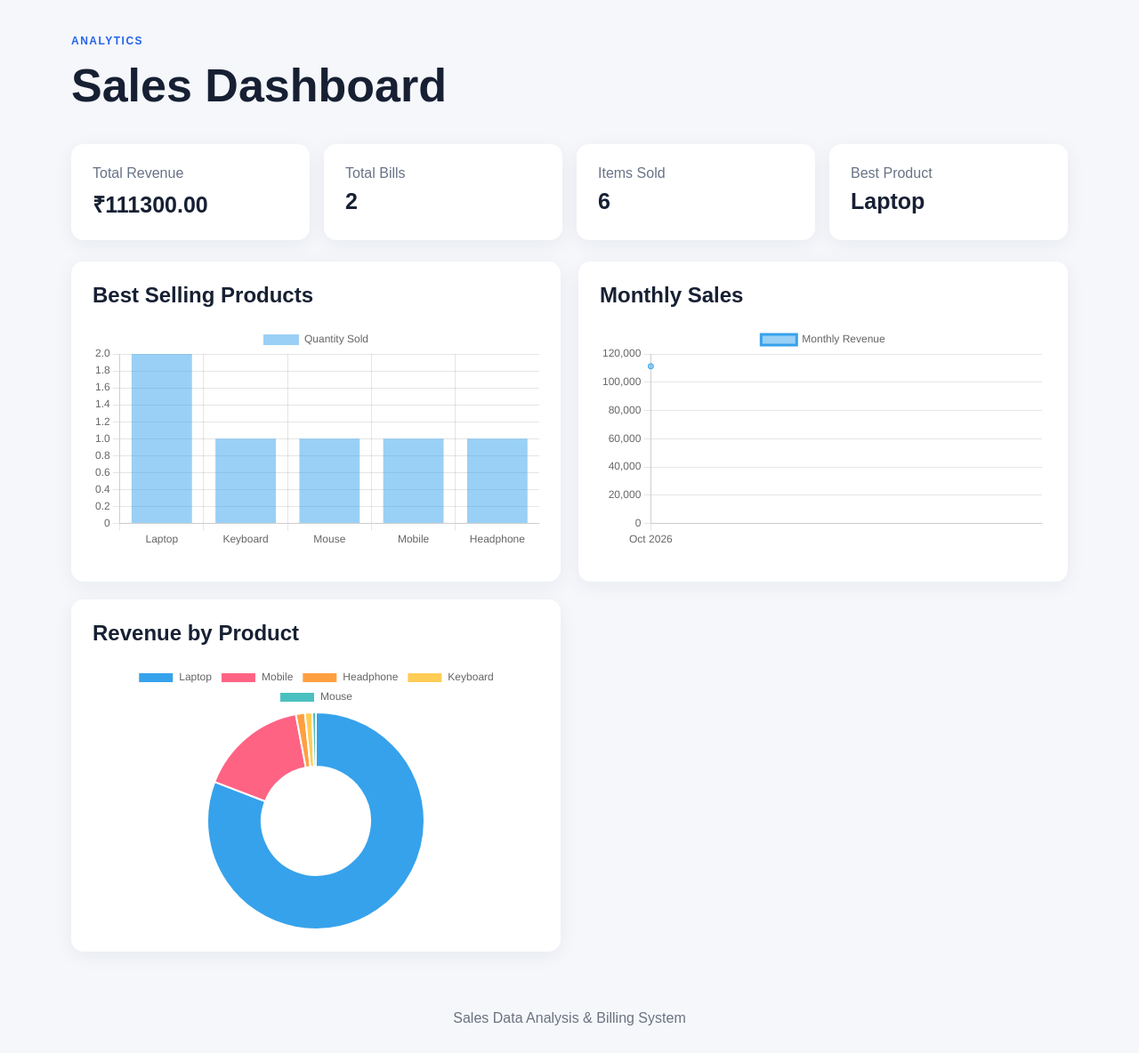
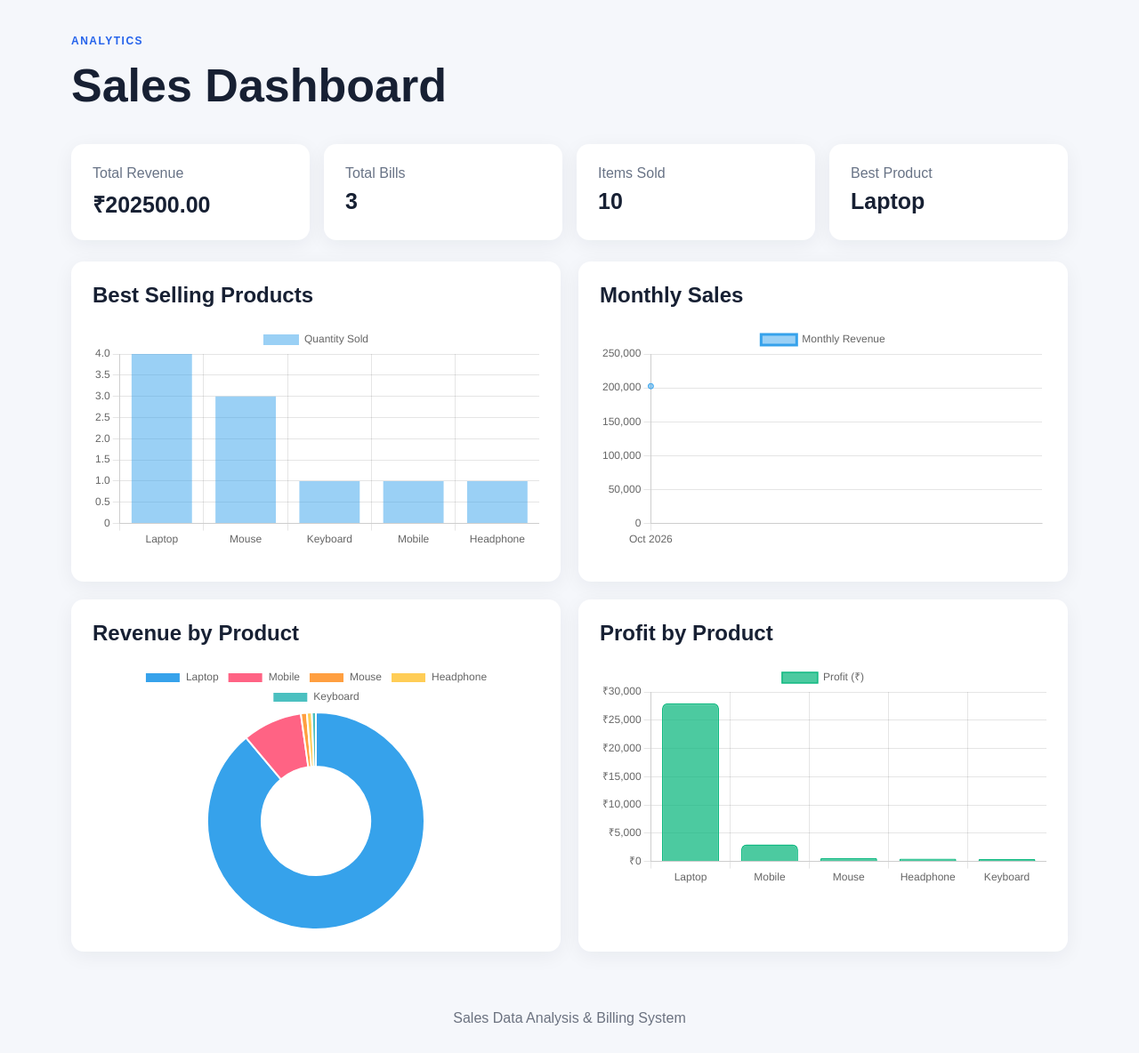
Before and after one commit to shubhambhuva17-eng/Sales_Data_Analysis_FullStack, a Flask app: page /dashboard in a window 1280 px wide. Shown: the part 68-1252 px from the top of the page at 89% size. Run offline with Flask 3, Linux system fonts and the light colour scheme.

Commit message:
Add individual product profit chart below monthly sales on dashboard

```diff
--- a/app.py
+++ b/app.py
@@ -14,14 +14,14 @@ BILLS_DIR = BASE_DIR / "bills"
 BILLS_DIR.mkdir(exist_ok=True)
 
 PRODUCTS = [
-    {"name": "Laptop", "price": 45000},
-    {"name": "Mobile", "price": 18000},
-    {"name": "Keyboard", "price": 1200},
-    {"name": "Mouse", "price": 600},
-    {"name": "Monitor", "price": 10000},
-    {"name": "Printer", "price": 8000},
-    {"name": "Headphone", "price": 1500},
-    {"name": "USB Cable", "price": 300},
+    {"name": "Laptop", "price": 45000, "cost": 38000},
+    {"name": "Mobile", "price": 18000, "cost": 15000},
+    {"name": "Keyboard", "price": 1200, "cost": 800},
+    {"name": "Mouse", "price": 600, "cost": 400},
+    {"name": "Monitor", "price": 10000, "cost": 8000},
+    {"name": "Printer", "price": 8000, "cost": 6500},
+    {"name": "Headphone", "price": 1500, "cost": 1000},
+    {"name": "USB Cable", "price": 300, "cost": 180},
 ]
 
 HEADERS = ["Date", "Bill No", "Customer", "Product", "Quantity", "Price", "Total"]
@@ -57,9 +57,11 @@ def dashboard_data():
     sales = read_sales()
     product_qty = defaultdict(int)
     product_revenue = defaultdict(float)
+    product_profit = defaultdict(float)
     monthly_revenue = defaultdict(float)
 
     total_revenue = 0.0
+    total_profit = 0.0
     total_items = 0
     bills = set()
 
@@ -73,6 +75,12 @@ def dashboard_data():
         total_items += qty
         bills.add(row["Bill No"])
 
+        prod_obj = get_product(product)
+        cost_price = float(prod_obj.get("cost", 0)) if prod_obj else 0.0
+        profit = (float(row["Price"]) - cost_price) * qty
+        product_profit[product] += profit
+        total_profit += profit
+
         try:
             dt = datetime.strptime(row["Date"], "%d-%m-%Y")
             month = dt.strftime("%Y-%m")
@@ -82,16 +90,22 @@ def dashboard_data():
 
     products = sorted(product_qty.items(), key=lambda x: x[1], reverse=True)
     revenue_products = sorted(product_revenue.items(), key=lambda x: x[1], reverse=True)
+    profit_products = sorted(product_profit.items(), key=lambda x: x[1], reverse=True)
 
     month_keys = sorted(monthly_revenue)
     monthly_labels = []
     monthly_values = []
     for key in month_keys:
-        monthly_labels.append(datetime.strptime(key, "%Y-%m").strftime("%b %Y"))
+        try:
+            label = datetime.strptime(key, "%Y-%m").strftime("%b %Y")
+        except ValueError:
+            label = key
+        monthly_labels.append(label)
         monthly_values.append(round(monthly_revenue[key], 2))
 
     return {
         "total_sales": round(total_revenue, 2),
+        "total_profit": round(total_profit, 2),
         "total_bills": len(bills),
         "total_items": total_items,
         "best_product": products[0][0] if products else "No sales",
@@ -99,6 +113,8 @@ def dashboard_data():
         "product_quantities": [p[1] for p in products],
         "revenue_product_names": [p[0] for p in revenue_products],
         "revenue_product_values": [round(p[1], 2) for p in revenue_products],
+        "profit_product_names": [p[0] for p in profit_products],
+        "profit_product_values": [round(p[1], 2) for p in profit_products],
         "months": monthly_labels,
         "month_values": monthly_values,
     }
--- a/sales_data.csv
+++ b/sales_data.csv
@@ -5,3 +5,5 @@ Date,Bill No,Customer,Product,Quantity,Price,Total
 07-10-2026,B002,Bhavdip,Mobile,1,18000,18000
 07-10-2026,B002,Bhavdip,Headphone,1,1500,1500
 07-10-2026,B002,Bhavdip,Laptop,1,45000,45000
+07-10-2026,B003,milan,Laptop,2,45000,90000
+07-10-2026,B003,milan,Mouse,2,600,1200
--- a/static/dashboard.js
+++ b/static/dashboard.js
@@ -51,3 +51,40 @@ new Chart(document.getElementById("revenueChart"), {
     },
     options: commonOptions
 });
+
+const profitCanvas = document.getElementById("profitChart");
+if (profitCanvas && data.profit_product_names) {
+    new Chart(profitCanvas, {
+        type: "bar",
+        data: {
+            labels: data.profit_product_names,
+            datasets: [{
+                label: "Profit (₹)",
+                data: data.profit_product_values,
+                backgroundColor: "rgba(16, 185, 129, 0.75)",
+                borderColor: "rgb(16, 185, 129)",
+                borderWidth: 1.5,
+                borderRadius: 6
+            }]
+        },
+        options: {
+            ...commonOptions,
+            scales: {
+                y: {
+                    beginAtZero: true,
+                    ticks: {
+                        callback: (value) => "₹" + Number(value).toLocaleString()
+                    }
+                }
+            },
+            plugins: {
+                ...commonOptions.plugins,
+                tooltip: {
+                    callbacks: {
+                        label: (context) => " Profit: ₹" + Number(context.raw).toLocaleString(undefined, { minimumFractionDigits: 2 })
+                    }
+                }
+            }
+        }
+    });
+}
--- a/templates/dashboard.html
+++ b/templates/dashboard.html
@@ -28,6 +28,10 @@
         <h2>Revenue by Product</h2>
         <canvas id="revenueChart"></canvas>
     </div>
+    <div class="panel chart-panel">
+        <h2>Profit by Product</h2>
+        <canvas id="profitChart"></canvas>
+    </div>
 </section>
 
 <script id="dashboard-data" type="application/json">{{ data|tojson }}</script>
```
Also changed, not shown: bills/B003.txt (added, +10 -0 lines), README.md.
